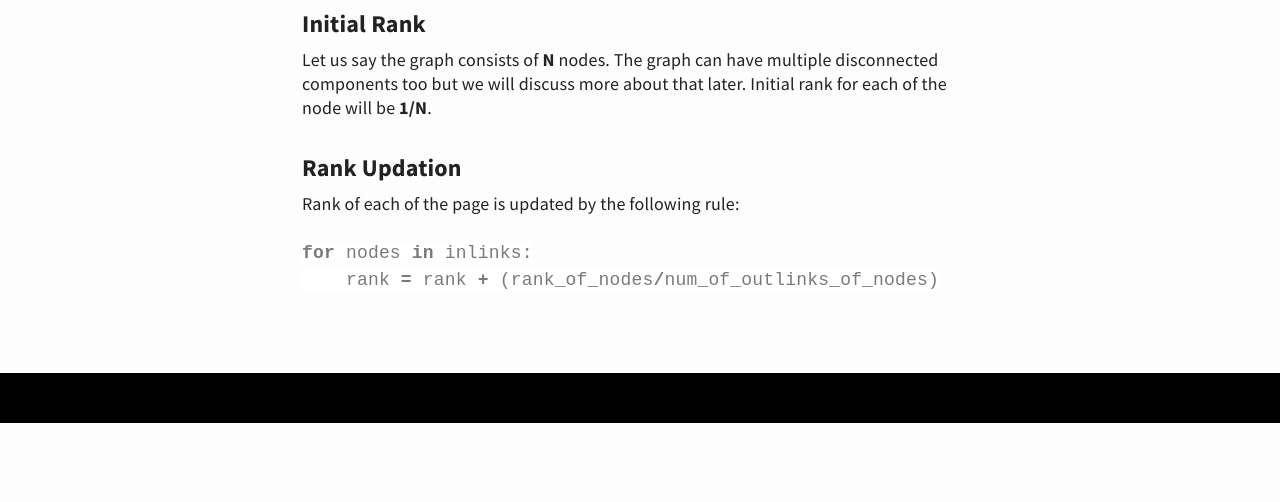
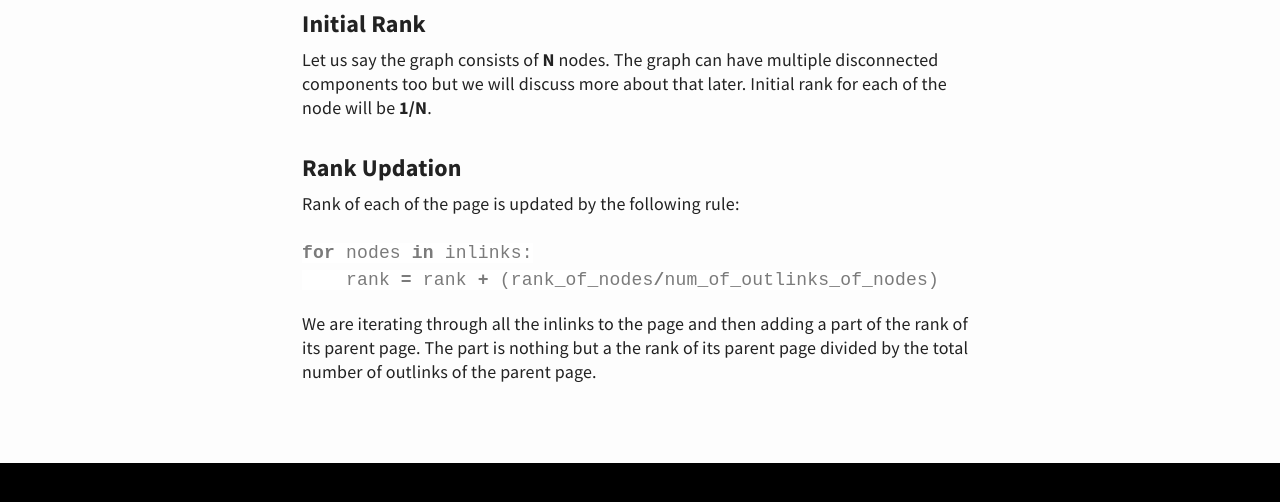
Before and after one commit to spraphul/blog, a Jekyll site: the page built from _posts/2019-12-16-Page-Rank.md, in a window 1280 px wide and 900 px high, scrolled down 980 px, cut to the strip 387-889 px from the top of the window. Built offline with Jekyll 4.4.1, drawn with Linux system fonts in a browser that asks for light colours; before the commit the page ends 1790 px from its top, so only the background shows below that.

Commit message:
Update 2019-12-16-Page-Rank.md

````diff
--- a/_posts/2019-12-16-Page-Rank.md
+++ b/_posts/2019-12-16-Page-Rank.md
@@ -22,3 +22,5 @@ Rank of each of the page is updated by the following rule:
 for nodes in inlinks:
     rank = rank + (rank_of_nodes/num_of_outlinks_of_nodes)
 ```
+
+We are iterating through all the inlinks to the page and then adding a part of the rank of its parent page. The part is nothing but a the rank of its parent page divided by the total number of outlinks of the parent page.
````
